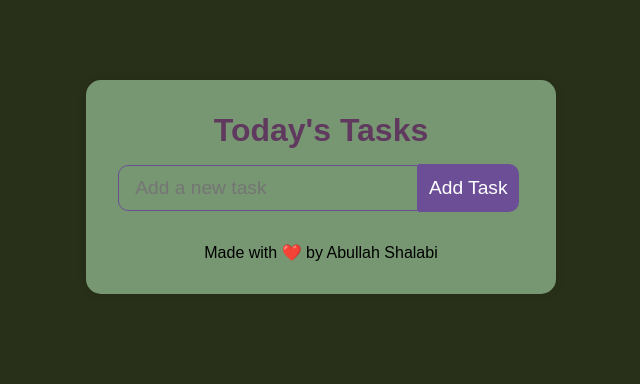
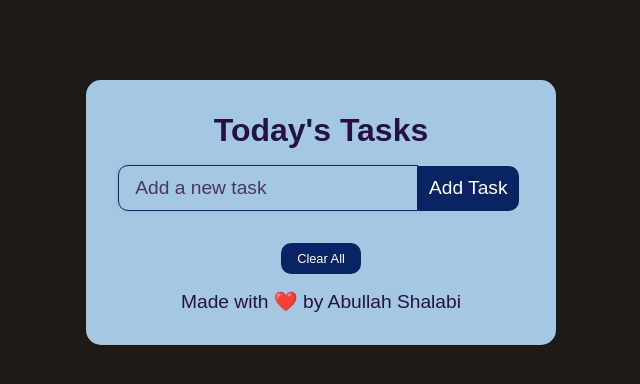
Before and after one commit to SHLapi/To-Do-App-JavaScript, a plain HTML site: page index.html in a window 1280 px wide. Shown: the whole page, without its empty margins (319-959 px from the left). Drawn offline with Linux system fonts and the light colour scheme.

Commit message:
add clear all button

```diff
--- a/app.js
+++ b/app.js
@@ -1,11 +1,9 @@
-const btn = document.querySelector('.todoBtn');
-const form = document.querySelector('.todoWrapper'); // Select the form
-const input = document.querySelector('.todoInput');
-const ul = document.querySelector('.todoList');
-
-
-
-
+const btn = document.querySelector('.todoBtn'); // Select the button
+const form = document.querySelector('.todoForm'); // Select the form
+const input = document.querySelector('.todoInput'); // Select the input field
+const ul = document.querySelector('.todoList'); // Select the unordered list
+const todoListWrapper = document.querySelector('.todoListWrapper'); // Select the todo wrapper
+const clearBtn = document.querySelector('.clearBtn'); // Select the clear button
 // Event listener for form submission
 form.addEventListener('submit', (e) => {
   e.preventDefault();
@@ -57,4 +55,21 @@ const saveTodo = () => {
 const getTodo = () => {
   ul.innerHTML = localStorage.getItem('todoList');
 }
+
+// Function to clear all todo items
+function clearTodos() {
+  ul.innerHTML = ''; // Clear the unordered list
+  localStorage.removeItem('todoList'); // Remove the todo list from localStorage
+}
+// Add a clear button to the form
+// Event listener for the clear button
+clearBtn.addEventListener('click', (e) => {
+  if (ul.innerHTML === '') {
+    alert('No tasks to clear!'); // Alert if there are no tasks
+    return; // Exit the function if no tasks
+  }
+  e.preventDefault(); // Prevent form submission
+  clearTodos(); // Call the function to clear all todo items
+});
+
 window.onload = getTodo;
--- a/index.html
+++ b/index.html
@@ -6,14 +6,16 @@
     <meta name="viewport" content="width=device-width, initial-scale=1">
   </html>
   <body>
-    <form class="todoWrapper">
-      <h1>Today's Tasks</h1>
+    <div class="todoWrapper">
+      <h1 class="title">Today's Tasks</h1>
+      <form class="todoForm">
         <input
           name="todoInput"
           type="text"
           class="todoInput"
           placeholder="Add a new task"
           required
+          autofocus
           />
         <button
           type="submit"
@@ -21,16 +23,21 @@
           aria-label="Add Task">
           Add Task
         </button>
-
+      </form>
     <div class="todoListWrapper">
         <ul class="todoList">
           <!-- tasks goes Here -->
         </ul>
+        <button
+          class="clearBtn"
+          aria-label="Clear All Tasks">
+          Clear All
+        </button>
     </div>
     <div class="todoFooter">
       <p>Made with ❤️ by Abullah Shalabi</p>
     </div>
-  </form>
+  </div>
   </body>
   <script src="app.js"></script>
 </html>
--- a/style.css
+++ b/style.css
@@ -1,8 +1,8 @@
 :root {
-  --primary-color: #6c4e96;
-  --secondary-color: #769771;
-  --text-color: #60395f;
-  --background-color: #293019;
+  --primary-color: #0a2463;
+  --secondary-color: #a4c8e4;
+  --text-color: #261145;
+  --background-color: #1e1b18;
 }
 
 *{
@@ -30,8 +30,8 @@ body{
   box-shadow: 0 0 10px rgba(0, 0, 0, 0.1);
 }
 
-h1 {
-  color: #60395f;
+.title {
+  color: var(--text-color);
 }
 
 .todoInput {
@@ -44,6 +44,11 @@ h1 {
   width: 300px;
   font-size: 1.2rem;
   color: var(--text-color);
+  transition: all 0.3s ease;
+  box-shadow: 0 0 5px rgba(0, 0, 0, 0.1);
+}
+.todoInput::placeholder {
+  color: #46375c;
 }
 
 .todoBtn {
@@ -53,13 +58,13 @@ h1 {
   border: none;
   border-radius: 0px 10px 10px 0px;
   padding: 0.7rem;
-  height: 3rem ;
+  height: 2.8rem ;
   cursor: pointer;
   left: -5px;
   font-size: 1.2rem;
 }
 
-ul li {
+.todoListWrapper ul li {
   display: flex;
   justify-content: space-between;
   align-items: center;
@@ -75,12 +80,14 @@ ul li {
 }
 ul li span{
   color: #fff;
-  border-radius: 100px;
+  width: 30px;
+  height: 30px;
+  border-radius: 50%;
   padding: 0.2rem 0.5rem;
   cursor: pointer;
 }
 ul li span:hover{
-  background: #d01616;
+  background: #c52222;
 }
 
 .todoList{
@@ -92,7 +99,21 @@ ul li span:hover{
   padding: 0;
   margin: 0;
 }
-.completed{
+.todoListWrapper .completed{
   text-decoration: line-through;
-  color: #ffffff9a;
+  color: #7c7a7a9a;
 }
+.todoFooter{
+  color: var(--text-color);
+  font-size: 1.2rem;
+  margin-top: 1rem;
+}
+.clearBtn {
+  background: var(--primary-color);
+  color: #fff;
+  border: none;
+  border-radius: 10px;
+  padding: 0.5rem 1rem;
+  cursor: pointer;
+  font-size: 0.8rem;
+}
```
